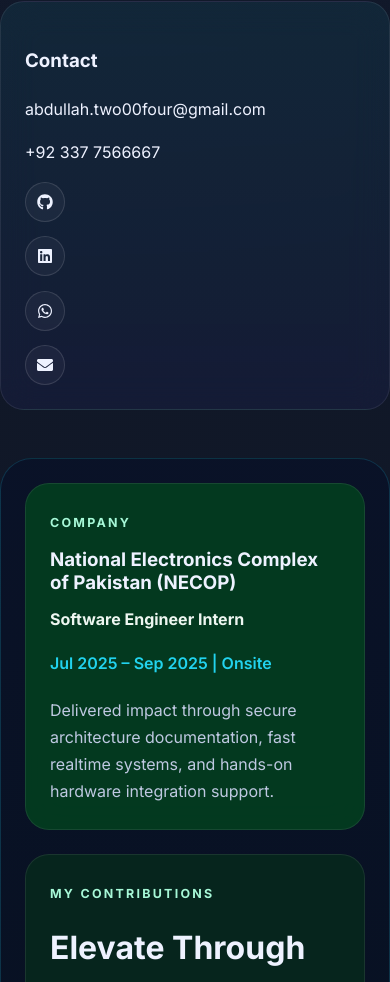
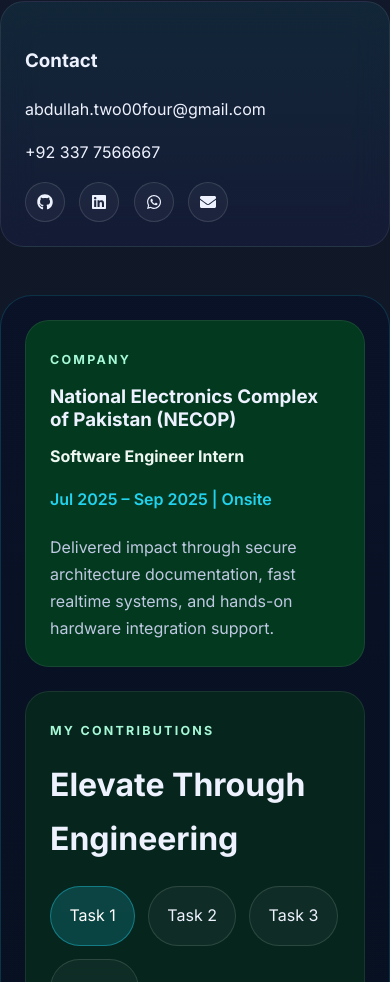
Before and after one commit to abdulHadi-71/Personal-Portfolio, a React (Vite) app in the folder client/: page / in a window 390 px wide. Shown: the part 2441-3423 px from the top of the page. Built offline with nearby package versions, Linux system fonts and the light colour scheme; no server answers.

Commit message:
Fix mobile social icon row layout

```diff
--- a/client/src/styles.css
+++ b/client/src/styles.css
@@ -840,10 +840,28 @@
     font-size: 1rem;
   }
 
-  .hero-actions,
-  .social-icons {
+  .hero-actions {
     flex-direction: column;
     align-items: stretch;
+  }
+
+  .social-icons {
+    flex-direction: row;
+    align-items: center;
+    justify-content: flex-start;
+  }
+
+  .contact-info-row {
+    display: flex;
+    flex-wrap: wrap;
+    gap: 1rem;
+    align-items: center;
+    margin-top: 0.75rem;
+  }
+
+  .contact-info-row p {
+    margin: 0;
+    white-space: nowrap;
   }
 
   .hero-actions .button {
```
